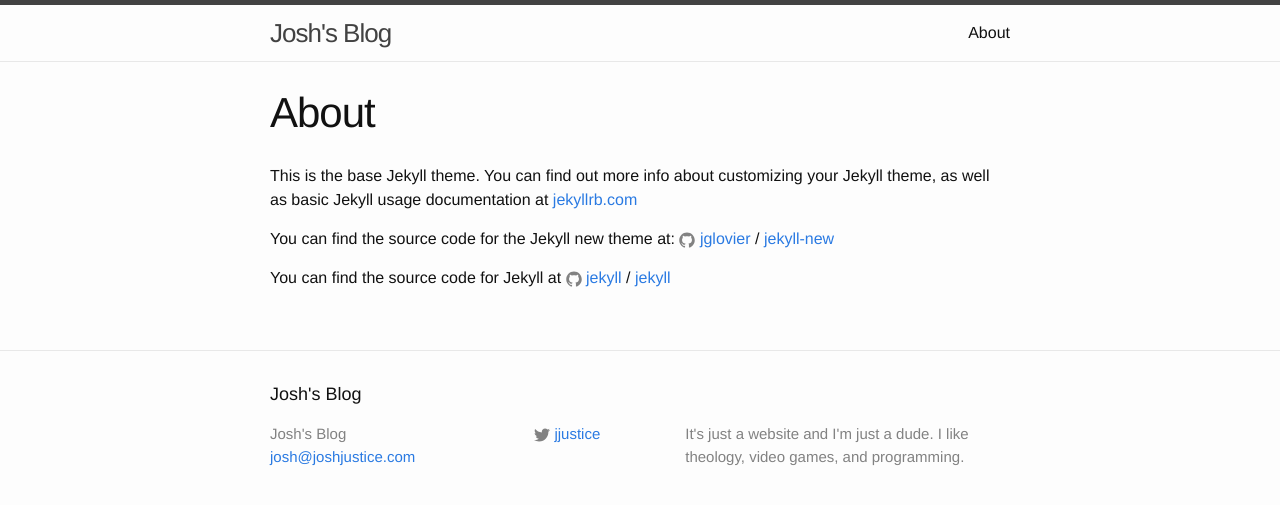
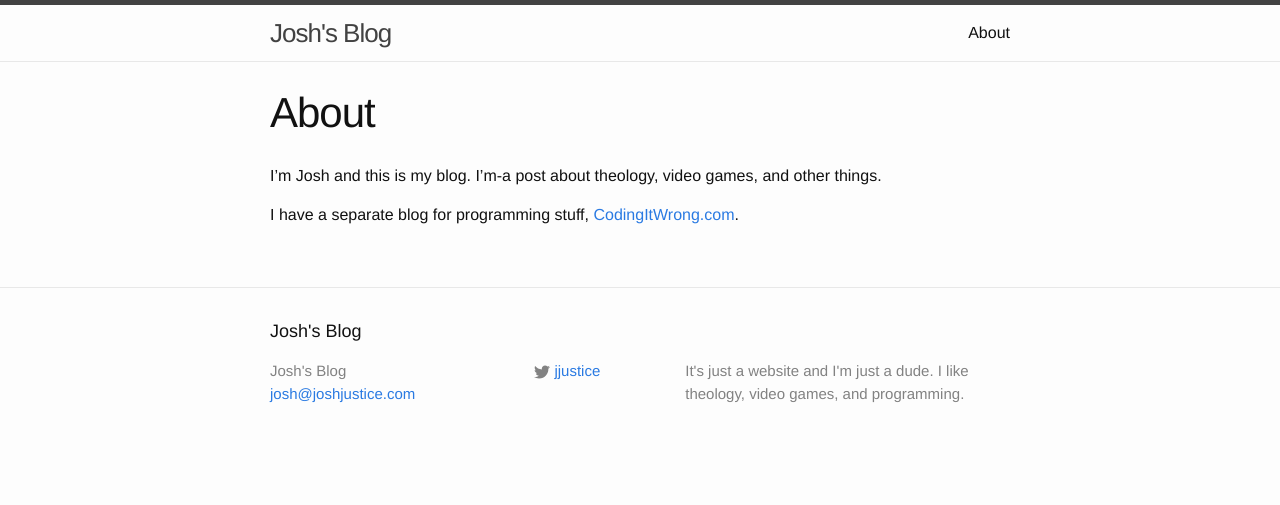
Before and after one commit to CodingItWrong/joshjustice.com, a Jekyll site: the page built from about.md, in a window 1280 px wide. Shown: the top 505 px of the page. Built offline with Jekyll 4.4.1, drawn with Linux system fonts in a browser that asks for light colours.

Commit message:
Update about page

```diff
--- a/about.md
+++ b/about.md
@@ -4,12 +4,7 @@ title: About
 permalink: /about/
 ---
 
-This is the base Jekyll theme. You can find out more info about customizing your Jekyll theme, as well as basic Jekyll usage documentation at [jekyllrb.com](http://jekyllrb.com/)
+I'm Josh and this is my blog. I'm-a post about theology, video games, and other
+things.
 
-You can find the source code for the Jekyll new theme at:
-{% include icon-github.html username="jglovier" %} /
-[jekyll-new](https://github.com/jglovier/jekyll-new)
-
-You can find the source code for Jekyll at
-{% include icon-github.html username="jekyll" %} /
-[jekyll](https://github.com/jekyll/jekyll)
+I have a separate blog for programming stuff, [CodingItWrong.com](http://CodingItWrong.com).
```
